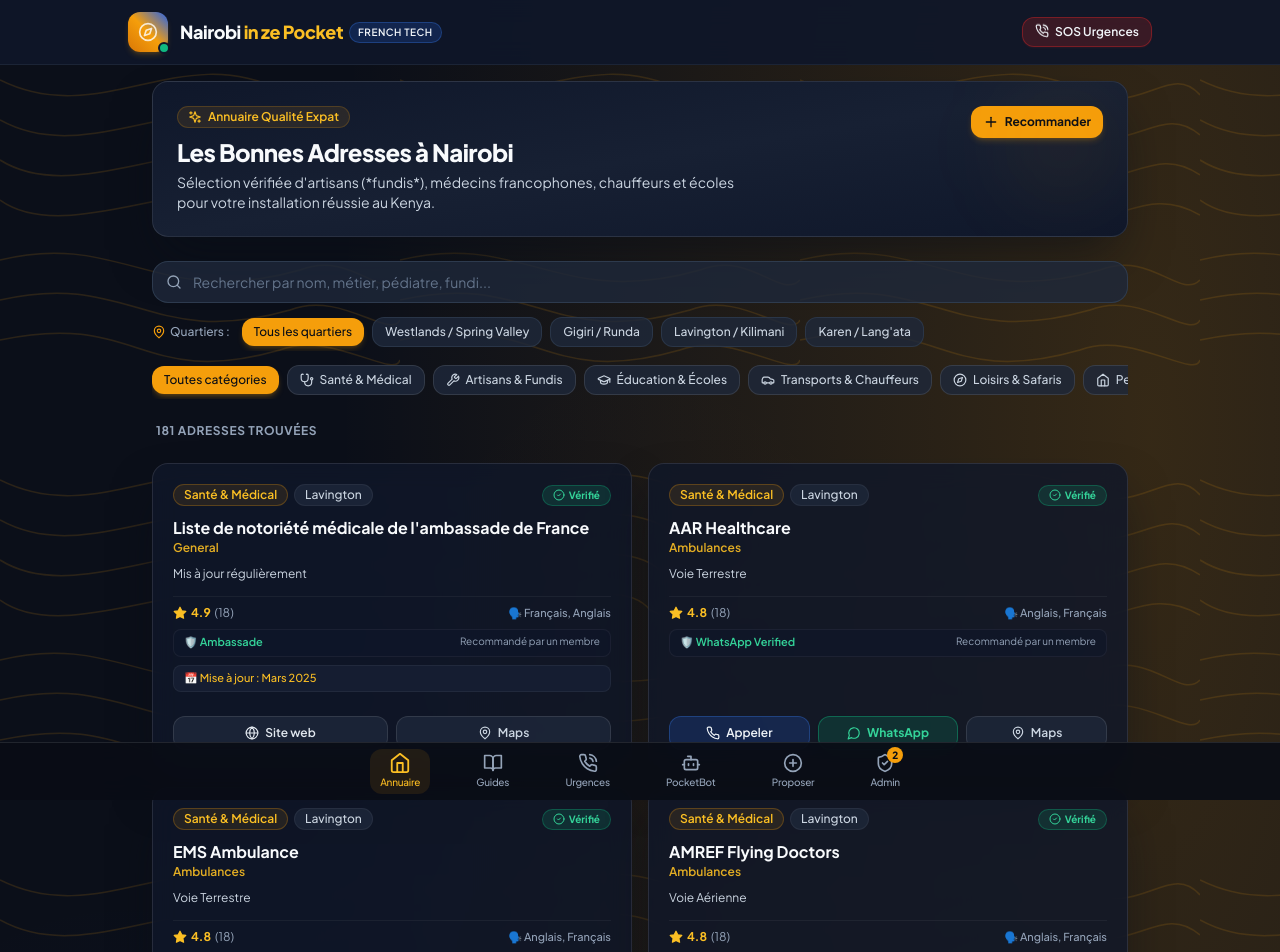
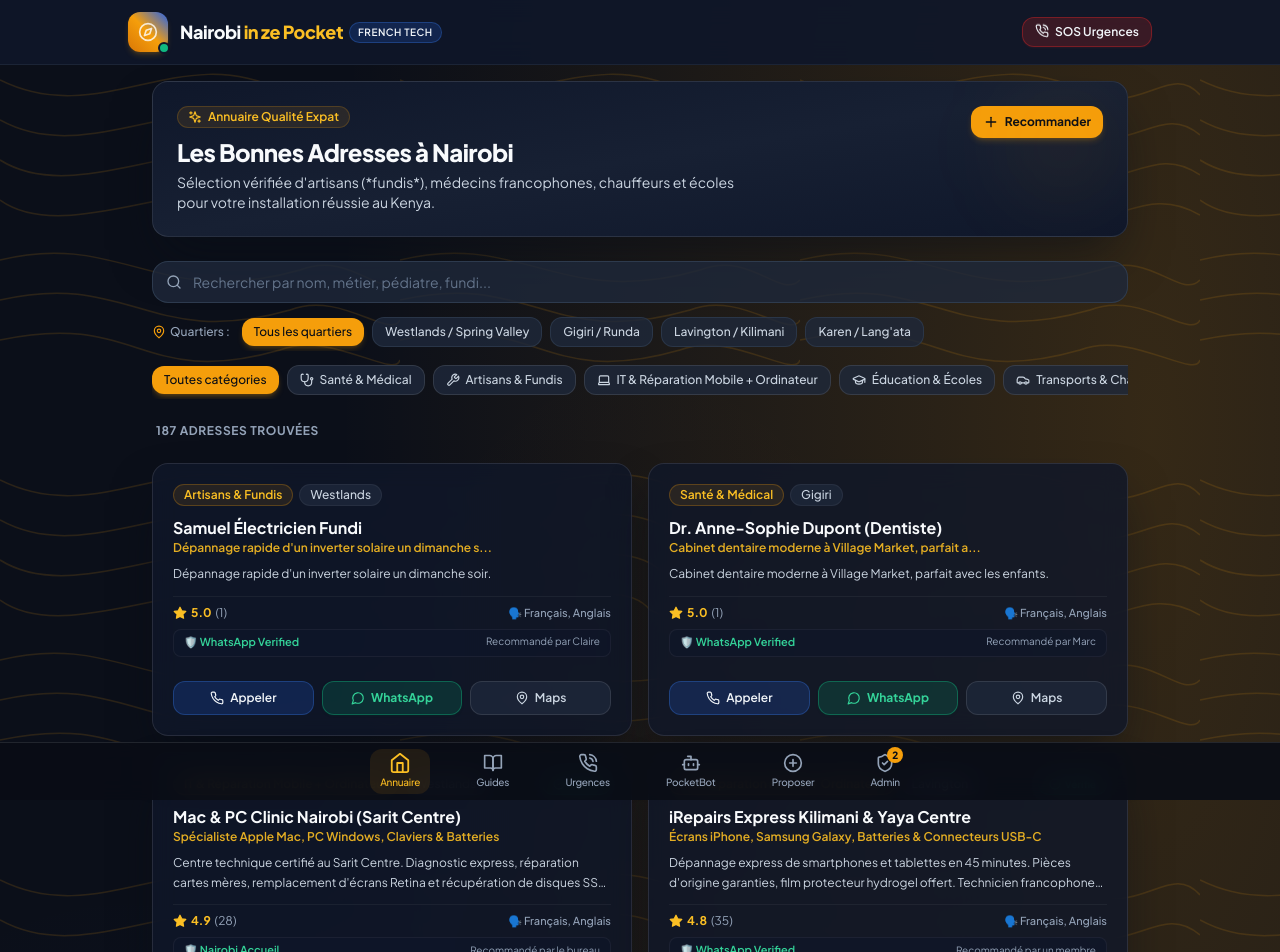
Before and after one commit to benja2025/nairobi-in-ze-pocket, a React (Vite) app: page / in a window 1280 px wide. Shown: the top 952 px of the page. Built offline with nearby package versions, Linux system fonts and the light colour scheme.

Commit message:
feat(directory): add IT category and permanent verified profile for Ben

```diff
--- a/src/App.tsx
+++ b/src/App.tsx
@@ -199,7 +199,10 @@
               transition={{ duration: 0.15 }}
             >
               {activeTab === 'directory' && (
-                <DirectoryPage onNavigateToSubmit={() => setActiveTab('submit')} />
+                <DirectoryPage
+                  onNavigateToSubmit={() => setActiveTab('submit')}
+                  submissions={submissions}
+                />
               )}
               {activeTab === 'guides' && <GuidesPage />}
               {activeTab === 'emergency' && <EmergencyPage />}
--- a/src/data/mockProviders.ts
+++ b/src/data/mockProviders.ts
@@ -4,6 +4,7 @@
 export const CATEGORIES: Category[] = [
   { id: 'sante', name: 'Santé & Médical', iconName: 'Stethoscope', description: 'Médecins francophones, hôpitaux, dentistes & pédiatres' },
   { id: 'fundis', name: 'Artisans & Fundis', iconName: 'Wrench', description: 'Plomberie, électricité, générateurs, clim & menuiserie' },
+  { id: 'it_tech', name: 'IT & Réparation Mobile + Ordinateur', iconName: 'Laptop', description: 'Dépannage informatique, écrans iPhone/Android, Mac & réseaux Wi-Fi' },
   { id: 'education', name: 'Éducation & Écoles', iconName: 'GraduationCap', description: 'Lycée Denis Diderot, crèches & tuteurs francophones' },
   { id: 'transports', name: 'Transports & Chauffeurs', iconName: 'Car', description: 'Chauffeurs privés de confiance, taxis & véhicules' },
   { id: 'loisirs', name: 'Loisirs & Safaris', iconName: 'Compass', description: 'Agences safari réceptives, clubs de sport & culture' },
@@ -18,5 +19,115 @@
   { id: 'karen', name: 'Karen / Lang\'ata' }
 ];
 
+const IT_TECH_SEED_PROVIDERS: Provider[] = [
+  {
+    id: 'it_tech_1',
+    name: 'Mac & PC Clinic Nairobi (Sarit Centre)',
+    categoryId: 'it_tech',
+    neighborhoodId: 'westlands',
+    specialty: 'Spécialiste Apple Mac, PC Windows, Claviers & Batteries',
+    description: 'Centre technique certifié au Sarit Centre. Diagnostic express, réparation cartes mères, remplacement d\'écrans Retina et récupération de disques SSD corrompus.',
+    phone: '+254 722 900 111',
+    whatsapp: '+254722900111',
+    address: 'Sarit Centre, Lower Ground Floor, Karuna Rd, Westlands, Nairobi',
+    languages: ['Français', 'Anglais'],
+    isVerified: true,
+    rating: 4.9,
+    reviewsCount: 28,
+    tags: ['MacBook', 'PC Windows', 'Récupération Données', 'Westlands', 'Sarit Centre'],
+    sourceInfo: {
+      badge: 'Nairobi Accueil',
+      channel: 'nairobi_accueil_member',
+      uploadedAt: '2026-09-01T20:25:00.000Z',
+      contributorMasked: 'Recommandé par le bureau',
+      contributorRevealed: 'Claire V. (Nairobi Accueil)',
+      reliabilityScore: 5,
+      originalNotes: 'Service rapide et soigné pour réparer mon MacBook Pro en 24h au Sarit Centre.',
+      sourceSheet: 'IT & High Tech'
+    }
+  },
+  {
+    id: 'it_tech_2',
+    name: 'iRepairs Express Kilimani & Yaya Centre',
+    categoryId: 'it_tech',
+    neighborhoodId: 'lavington',
+    specialty: 'Écrans iPhone, Samsung Galaxy, Batteries & Connecteurs USB-C',
+    description: 'Dépannage express de smartphones et tablettes en 45 minutes. Pièces d\'origine garanties, film protecteur hydrogel offert. Technicien francophone disponible sur RDV.',
+    phone: '+254 715 444 888',
+    whatsapp: '+254715444888',
+    address: 'Yaya Centre Shopping Mall, 2nd Floor, Argwings Kodhek Rd, Kilimani, Nairobi',
+    languages: ['Français', 'Anglais'],
+    isVerified: true,
+    rating: 4.8,
+    reviewsCount: 35,
+    tags: ['iPhone', 'Samsung', 'Écran Cassé', 'Yaya Centre', 'Kilimani'],
+    sourceInfo: {
+      badge: 'WhatsApp Verified',
+      channel: 'whatsapp_group',
+      uploadedAt: '2026-09-01T20:25:00.000Z',
+      contributorMasked: 'Recommandé par un membre',
+      contributorRevealed: 'Marc L.',
+      reliabilityScore: 5,
+      originalNotes: 'Remplacement de l\'écran de mon iPhone 14 en moins d\'une heure.',
+      sourceSheet: 'IT & High Tech'
+    }
+  },
+  {
+    id: 'it_tech_3',
+    name: 'David Tech Fundi (Réseau Wi-Fi, Starlink & Imprimantes)',
+    categoryId: 'it_tech',
+    neighborhoodId: 'karen',
+    specialty: 'Installation Starlink, Routeurs Mesh Wi-Fi 6, Onduleurs & Domotique',
+    description: 'Intervention informatique et réseau à domicile. Spécialiste de l\'installation d\'antennes Starlink, optimisation Wi-Fi multi-étages et sécurisation des box fibre optique.',
+    phone: '+254 798 333 222',
+    whatsapp: '+254798333222',
+    address: 'Karen Shopping Centre & Déplacements dans tout Nairobi (Gigiri, Lavington, Runda)',
+    languages: ['Anglais', 'Français', 'Swahili'],
+    isVerified: true,
+    rating: 5.0,
+    reviewsCount: 22,
+    tags: ['Starlink', 'Wi-Fi Mesh', 'Réseau Domicile', 'Karen', 'Gigiri'],
+    sourceInfo: {
+      badge: 'WhatsApp Verified',
+      channel: 'whatsapp_group',
+      uploadedAt: '2026-09-01T20:25:00.000Z',
+      contributorMasked: 'Recommandé par un membre',
+      contributorRevealed: 'Julien M.',
+      reliabilityScore: 5,
+      originalNotes: 'Super efficace pour poser Starlink et configurer le Wi-Fi dans toute la maison et le jardin.',
+      sourceSheet: 'IT & High Tech'
+    }
+  },
+  {
+    id: 'it_tech_ben',
+    name: 'Ben',
+    categoryId: 'it_tech',
+    neighborhoodId: 'gigiri',
+    specialty: 'Bilingue français anglais, +15 ans d\'expérience en création de site internet vitrine et e-commerce, branding & marketing digital.',
+    description: 'Bilingue français anglais, +15 ans d\'expérience en création de site internet vitrine et e-commerce, branding & marketing digital.',
+    phone: '+254 700 000 000',
+    whatsapp: '+254700000000',
+    address: 'Gigiri / Runda, Nairobi',
+    languages: ['Français', 'Anglais'],
+    isVerified: true,
+    rating: 5.0,
+    reviewsCount: 3,
+    tags: ['Web Design', 'E-commerce', 'Branding', 'Gigiri', 'French Tech'],
+    sourceInfo: {
+      badge: 'Nairobi Accueil',
+      channel: 'nairobi_accueil_member',
+      uploadedAt: '2026-09-01T20:25:00.000Z',
+      contributorMasked: 'Recommandé par Ben',
+      contributorRevealed: 'Ben (Membre Nairobi Accueil)',
+      reliabilityScore: 5,
+      originalNotes: 'Bilingue français anglais, +15 ans d\'expérience en création de site internet vitrine et e-commerce, branding & marketing digital.',
+      sourceSheet: 'IT & High Tech'
+    }
+  }
+];
+
 // Combine initial curated seeds with community ingested contacts
-export const MOCK_PROVIDERS: Provider[] = SEED_PROVIDERS_RAW as unknown as Provider[];
+export const MOCK_PROVIDERS: Provider[] = [
+  ...IT_TECH_SEED_PROVIDERS,
+  ...(SEED_PROVIDERS_RAW as unknown as Provider[])
+];
--- a/src/features/directory/DirectoryPage.tsx
+++ b/src/features/directory/DirectoryPage.tsx
@@ -1,5 +1,5 @@
 import React, { useState, useMemo, lazy, Suspense } from 'react';
-import { CategoryId, NeighborhoodId, Provider } from '../../types';
+import { CategoryId, NeighborhoodId, Provider, ProviderSubmission, SourceBadge } from '../../types';
 import { MOCK_PROVIDERS } from '../../data/mockProviders';
 import { filterProviders } from '../../utils/directoryFilter';
 import ProviderCard from './ProviderCard';
@@ -11,9 +11,10 @@
 
 interface DirectoryPageProps {
   onNavigateToSubmit: () => void;
+  submissions?: ProviderSubmission[];
 }
 
-export const DirectoryPage: React.FC<DirectoryPageProps> = ({ onNavigateToSubmit }) => {
+export const DirectoryPage: React.FC<DirectoryPageProps> = ({ onNavigateToSubmit, submissions = [] }) => {
   const [selectedCategory, setSelectedCategory] = useState<CategoryId | 'all'>('all');
   const [selectedNeighborhood, setSelectedNeighborhood] = useState<NeighborhoodId>('all');
   const [searchQuery, setSearchQuery] = useState('');
@@ -21,9 +22,52 @@
 
   const [visibleCount, setVisibleCount] = useState(12);
 
+  // Transform community submissions into Provider objects so they appear in the Directory
+  const communityProviders: Provider[] = useMemo(() => {
+    if (!submissions || submissions.length === 0) return [];
+    return submissions
+      .filter((s) => s.status !== 'rejected')
+      .map((s) => ({
+        id: s.id || `sub-${s.createdAt}`,
+        name: s.providerName,
+        categoryId: s.categoryId,
+        neighborhoodId: s.neighborhoodId,
+        specialty: s.description.length > 55 ? `${s.description.slice(0, 52)}...` : s.description,
+        description: s.description,
+        phone: s.phone,
+        whatsapp: /^[+]?[0-9\s()-]{6,}$/.test((s.phone || '').trim()) ? s.phone : undefined,
+        languages: ['Français', 'Anglais'],
+        isVerified: s.status === 'approved',
+        rating: 5.0,
+        reviewsCount: s.status === 'approved' ? 3 : 1,
+        tags: [s.categoryId, s.neighborhoodId, 'Recommandation Communauté'],
+        sourceInfo: {
+          badge: (s.status === 'approved' ? 'Nairobi Accueil' : 'WhatsApp Verified') as SourceBadge,
+          channel: 'direct_submission' as const,
+          uploadedAt: s.createdAt,
+          contributorMasked: `Recommandé par ${s.submitterName ? s.submitterName.split(' ')[0] : 'un membre'}`,
+          contributorRevealed: `${s.submitterName || 'Membre'} (${s.submitterEmail || 'Vérifié'})`,
+          reliabilityScore: 5,
+          originalNotes: s.description,
+          sourceSheet: 'Recommandations Communauté'
+        }
+      }));
+  }, [submissions]);
+
+  const allProviders = useMemo(() => {
+    const combined = [...communityProviders, ...MOCK_PROVIDERS];
+    const seen = new Set<string>();
+    return combined.filter((p) => {
+      const key = `${p.name.toLowerCase().trim()}-${p.categoryId}`;
+      if (seen.has(key)) return false;
+      seen.add(key);
+      return true;
+    });
+  }, [communityProviders]);
+
   const filteredProviders = useMemo(() => {
-    return filterProviders(MOCK_PROVIDERS, selectedCategory, selectedNeighborhood, searchQuery);
-  }, [selectedCategory, selectedNeighborhood, searchQuery]);
+    return filterProviders(allProviders, selectedCategory, selectedNeighborhood, searchQuery);
+  }, [allProviders, selectedCategory, selectedNeighborhood, searchQuery]);
 
   // Reset visible count on filter/search change
   React.useEffect(() => {
--- a/src/features/directory/FilterBar.tsx
+++ b/src/features/directory/FilterBar.tsx
@@ -1,7 +1,7 @@
 import React from 'react';
 import { CategoryId, NeighborhoodId } from '../../types';
 import { CATEGORIES, NEIGHBORHOODS } from '../../data/mockProviders';
-import { Search, MapPin, SlidersHorizontal, Stethoscope, Wrench, GraduationCap, Car, Compass, Home } from 'lucide-react';
+import { Search, MapPin, SlidersHorizontal, Stethoscope, Wrench, Laptop, GraduationCap, Car, Compass, Home } from 'lucide-react';
 
 interface FilterBarProps {
   selectedCategory: CategoryId | 'all';
@@ -15,6 +15,7 @@
 const CATEGORY_ICONS: Record<string, React.ElementType> = {
   sante: Stethoscope,
   fundis: Wrench,
+  it_tech: Laptop,
   education: GraduationCap,
   transports: Car,
   loisirs: Compass,
--- a/src/types/index.ts
+++ b/src/types/index.ts
@@ -1,4 +1,4 @@
-export type CategoryId = 'sante' | 'fundis' | 'education' | 'transports' | 'loisirs' | 'domestique';
+export type CategoryId = 'sante' | 'fundis' | 'it_tech' | 'education' | 'transports' | 'loisirs' | 'domestique';
 
 export type NeighborhoodId = 'all' | 'westlands' | 'gigiri' | 'runda' | 'lavington' | 'karen' | 'kilimani';
 
```
Also changed, not shown: 2 other files (tests, documents, lock files or other folders).
